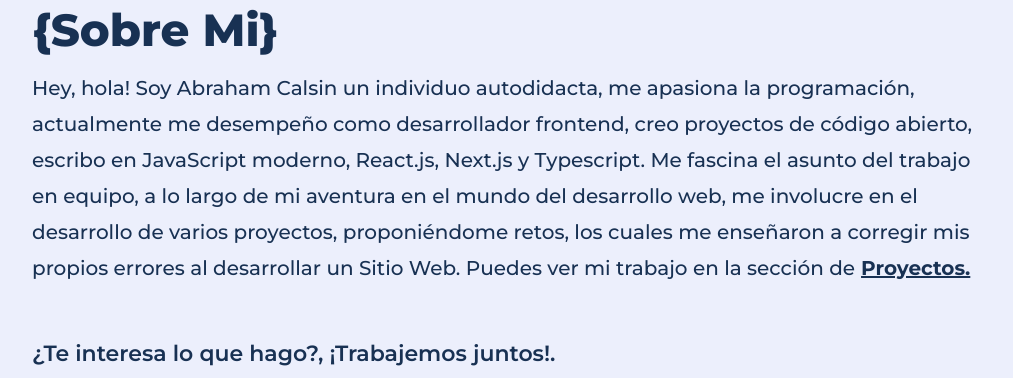
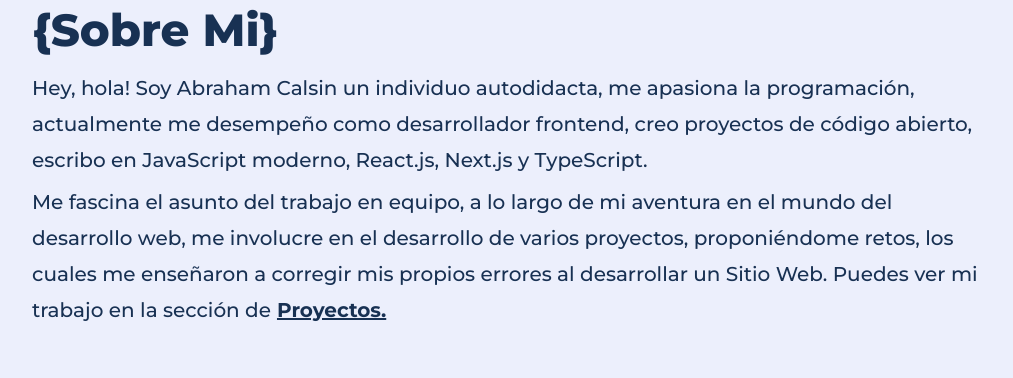
Before and after one commit to Uvacoder/port-abrahamcalsin, a Next.js app: page /about-me in a window 1280 px wide. Shown: the part 208-586 px from the top of the page, without its empty margins (133-1146 px from the left). Built offline with nearby package versions, Linux system fonts and the light colour scheme.

Commit message:
identation of text of about-me page

```diff
--- a/pages/about-me/index.js
+++ b/pages/about-me/index.js
@@ -33,10 +33,13 @@ const AboutMe = () => {
           Hey, hola! Soy Abraham Calsin un individuo autodidacta, me apasiona la
           programación, actualmente me desempeño como desarrollador frontend, creo
           proyectos de código abierto, escribo en JavaScript moderno, React.js, Next.js y
-          Typescript. Me fascina el asunto del trabajo en equipo, a lo largo de mi
-          aventura en el mundo del desarrollo web, me involucre en el desarrollo de varios
-          proyectos, proponiéndome retos, los cuales me enseñaron a corregir mis propios
-          errores al desarrollar un Sitio Web. Puedes ver mi trabajo en la sección de
+          TypeScript.
+        </p>
+        <p className="text-sm leading-1.7 font-medium mt-2 px-0 sm:text-xl sm:leading-9">
+          Me fascina el asunto del trabajo en equipo, a lo largo de mi aventura en el
+          mundo del desarrollo web, me involucre en el desarrollo de varios proyectos,
+          proponiéndome retos, los cuales me enseñaron a corregir mis propios errores al
+          desarrollar un Sitio Web. Puedes ver mi trabajo en la sección de
           <Link href="/projects">
             <a className="font-bold underline ml-2">Proyectos.</a>
           </Link>
```
